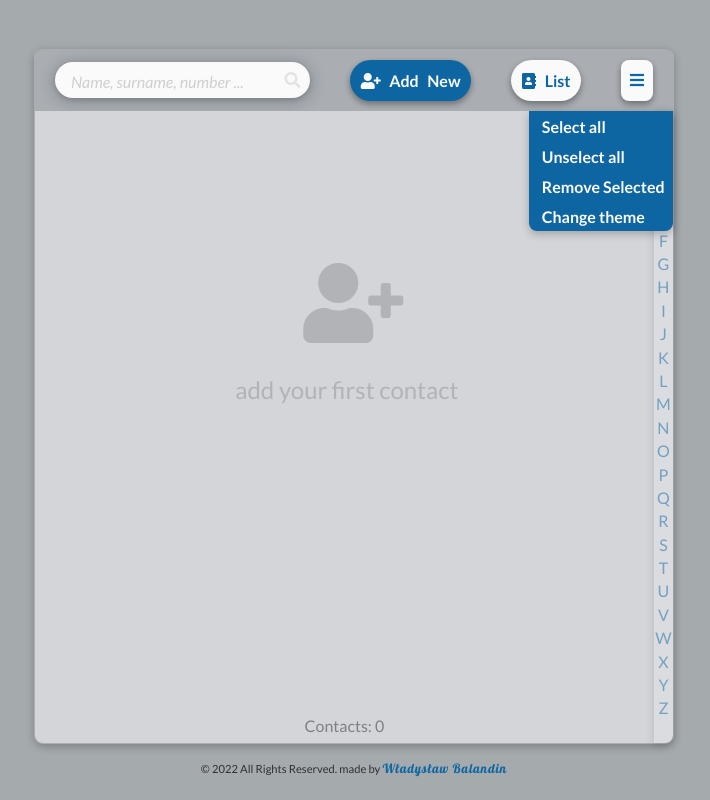
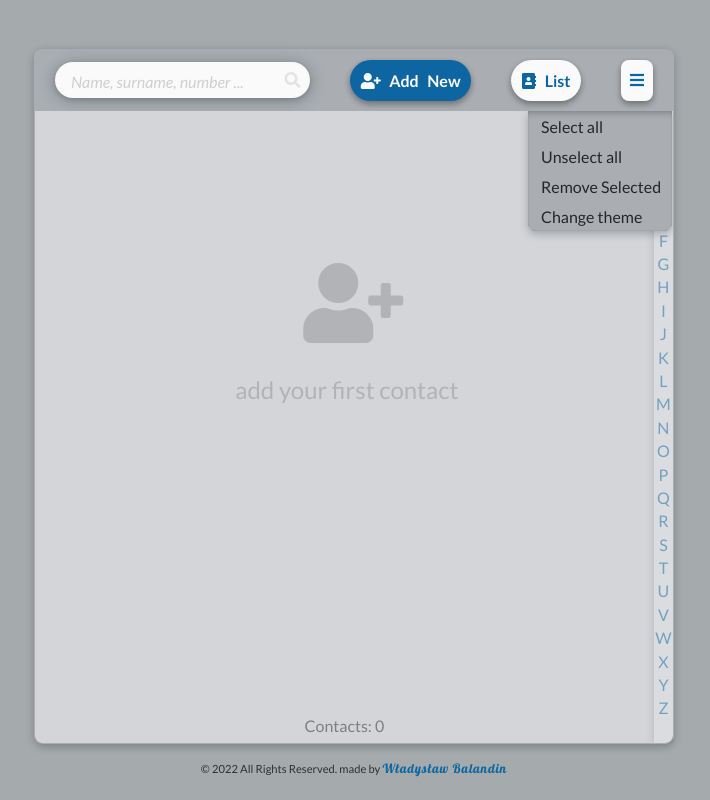
Before and after one commit to Double-w-B/contact-book-REACT, a React (Create React App) app: page / in a window 1280 px wide. Both pictures are taken after a click on the button 923 px from the left and 80 px from the top of the page. Shown: the whole page, without its empty margins (286-996 px from the left). Built offline with nearby package versions, Linux system fonts and the light colour scheme.

Commit message:
changed dropdown menu style

```diff
--- a/src/components/ListContainer/List/ListContacts/FilteredContacts.js
+++ b/src/components/ListContainer/List/ListContacts/FilteredContacts.js
@@ -273,6 +273,7 @@ const StyledLiContact = styled.li`
     padding-left: 0.1rem;
     position: relative;
     cursor: pointer;
+    box-shadow: rgba(0, 0, 0, 0.15) 0px 2px 8px;
 
     .fa-check {
       position: absolute;
@@ -303,7 +304,7 @@ const StyledLiContact = styled.li`
     margin-left: 1rem;
     text-transform: capitalize;
     font-size: 1.2rem;
-    color: var(--grey-dark-secondary);
+    color: var(--dark-mode-primary);
 
     p {
       &:first-child {
@@ -317,6 +318,7 @@ const StyledLiContact = styled.li`
       &:nth-child(2) {
         margin: 0.1rem 0 0 0;
         font-size: 1.05rem;
+        color: var(--grey-semi-dark);
       }
 
       .fas {
--- a/src/components/ListContainer/List/ListContacts/ListContacts.js
+++ b/src/components/ListContainer/List/ListContacts/ListContacts.js
@@ -275,6 +275,7 @@ const StyledLiContact = styled.li`
     padding-left: 0.1rem;
     position: relative;
     cursor: pointer;
+    box-shadow: rgba(0, 0, 0, 0.15) 0px 2px 8px;
 
     .fa-check {
       position: absolute;
@@ -305,7 +306,7 @@ const StyledLiContact = styled.li`
     margin-left: 1rem;
     text-transform: capitalize;
     font-size: 1.2rem;
-    color: var(--grey-dark-secondary);
+    color: var(--dark-mode-primary);
 
     p {
       &:first-child {
@@ -319,6 +320,7 @@ const StyledLiContact = styled.li`
       &:nth-child(2) {
         margin: 0.1rem 0 0 0;
         font-size: 1.05rem;
+        color: var(--grey-semi-dark);
       }
 
       .fas {
--- a/src/components/ListContainer/ListContainer.js
+++ b/src/components/ListContainer/ListContainer.js
@@ -35,6 +35,7 @@ const StyledContainer = styled.section`
   width: 100%;
   height: 91%;
   display: flex;
+  overflow-y: hidden;
   position: relative;
 `;
 
--- a/src/components/ListContainer/Menu/Menu.js
+++ b/src/components/ListContainer/Menu/Menu.js
@@ -17,23 +17,26 @@ const StyledContainer = styled.section`
   height: 7.5rem;
   width: 9rem;
   border-radius: 0 0 0.5rem 0.5rem;
-  top: 0;
-  right: 0;
+  top: -7.5rem;
+  right: 0.05rem;
   display: flex;
   flex-direction: column;
   justify-content: space-around;
   opacity: 0;
-  transform: translateY(-5px);
-  transition: all 0.4s ease;
-  z-index: -1;
-  background-color: var(--blue-primary);
-  box-shadow: rgba(0, 0, 0, 0.24) 0px 3px 8px;
+  transition: all 0.35s linear;
+  z-index: 1;
+  background-color: var(--grey-semi-light);
+  box-shadow: rgba(0, 0, 0, 0.24) 0px 3px 8px,
+    inset 0 7px 9px -7px rgba(0, 0, 0, 0.4),
+    inset 7px 0 1px -7px rgba(0, 0, 0, 0.4),
+    inset -7px 0 1px -7px rgba(0, 0, 0, 0.4),
+    inset 0 -7px 1px -7px rgba(0, 0, 0, 0.4);
   position: absolute;
 
   &.show-menu {
     opacity: 1;
-    transform: translateY(0);
-    z-index: 1;
+    top: 0;
+    z-index: 2;
   }
 `;
 
--- a/src/components/ListContainer/Menu/MenuButtons.js
+++ b/src/components/ListContainer/Menu/MenuButtons.js
@@ -40,7 +40,12 @@ const MenuButtons = () => {
       <Button className="menu__btn--remove" onClick={handleRemoveBtn}>
         Remove Selected
       </Button>
-      <Button className="menu__btn--mode">Change theme</Button>
+      <Button
+        className="menu__btn--mode"
+        onClick={() => dispatch(handleMenuBtn(false))}
+      >
+        Change theme
+      </Button>
     </>
   );
 };
@@ -54,16 +59,15 @@ const Button = styled.button`
   padding-left: 0.8rem;
   background-color: transparent;
   border: none;
-  font-weight: bold;
   font-size: 1rem;
-  color: var(--white-secondary);
+  color: var(--almost-black);
 
   &:active {
     transform: scale(0.98);
   }
 
   &:hover {
-    color: var(--grey-semi-light);
+    color: var(--blue-primary);
   }
 `;
 
```
